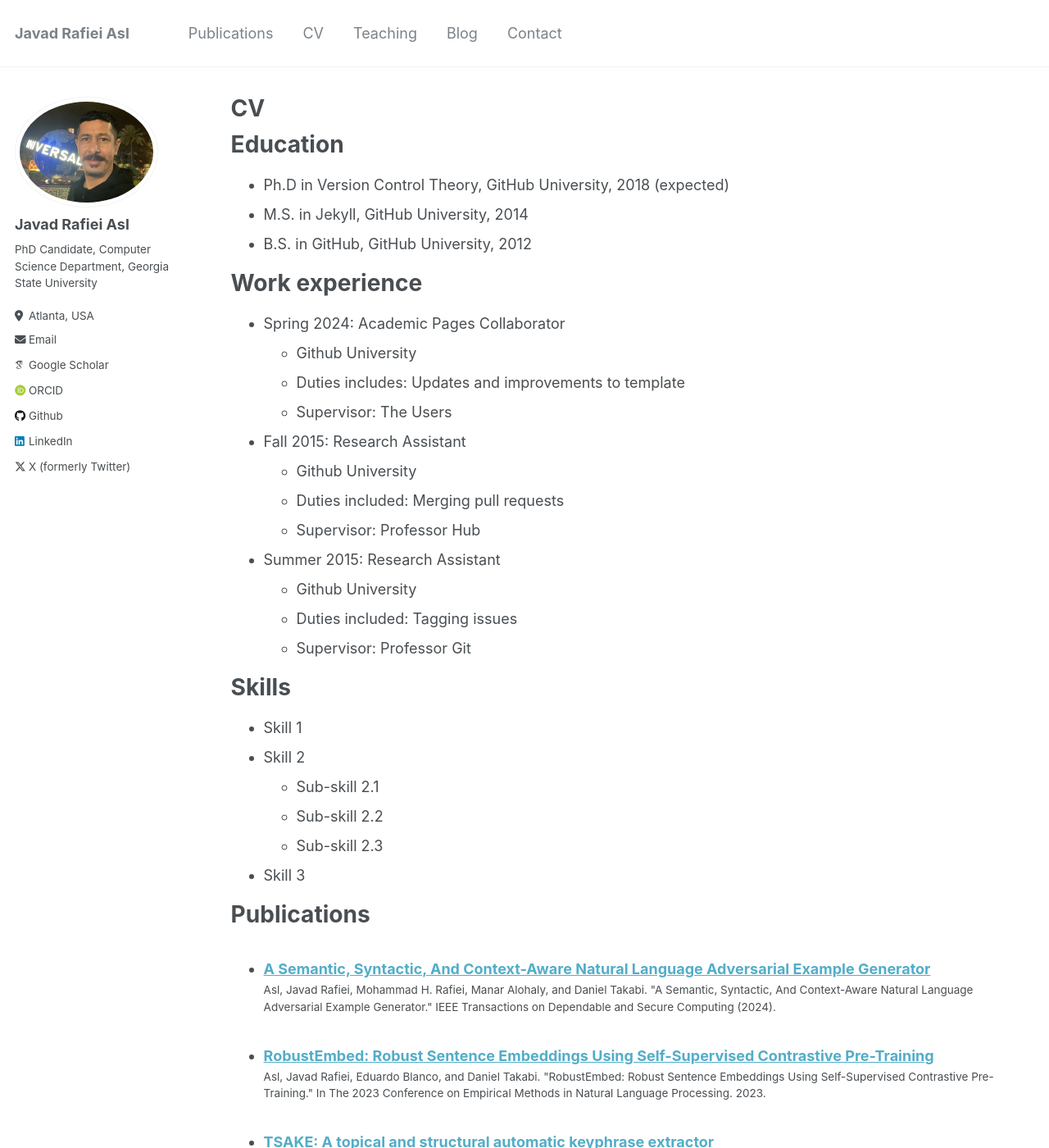
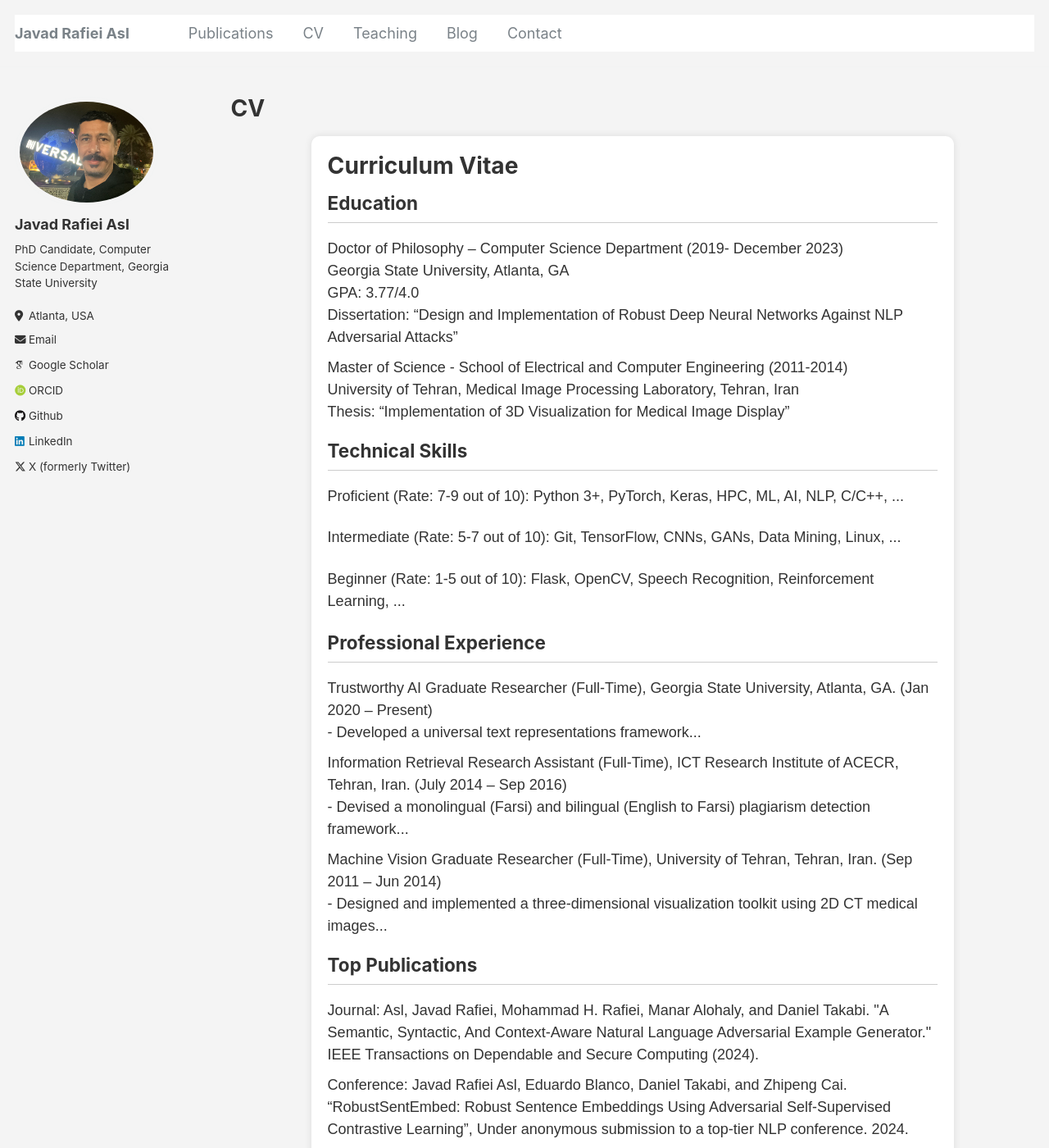
Before and after one commit to jasl1/jasl1.github.io, a Jekyll site: the page built from _pages/cv.md, in a window 1280 px wide and 1400 px high. Shown: the whole window at 82% size. Built offline with Jekyll 4.4.1, drawn with Linux system fonts in a browser that asks for light colours; some web fonts are replaced; some of the changed text lies outside the part shown.

Commit message:
Update cv.md

```diff
--- a/_pages/cv.md
+++ b/_pages/cv.md
@@ -9,56 +9,111 @@ redirect_from:
 
 {% include base_path %}
 
-Education
-======
-* Ph.D in Version Control Theory, GitHub University, 2018 (expected)
-* M.S. in Jekyll, GitHub University, 2014
-* B.S. in GitHub, GitHub University, 2012
+<head>
+    <meta charset="UTF-8">
+    <meta name="viewport" content="width=device-width, initial-scale=1.0">
+    <title>CV Menu</title>
+    <style>
+        body {
+            font-family: Arial, sans-serif;
+            margin: 0;
+            padding: 0;
+            background-color: #f4f4f4;
+            color: #333;
+        }
+        .container {
+            width: 80%;
+            margin: auto;
+            padding: 20px;
+            background-color: #fff;
+            border-radius: 10px;
+            box-shadow: 0 0 10px rgba(0, 0, 0, 0.1);
+            margin-top: 20px;
+        }
+        h1, h2, h3 {
+            margin-top: 0;
+        }
+        .section {
+            margin-bottom: 20px;
+        }
+        .section h2 {
+            border-bottom: 1px solid #ccc;
+            padding-bottom: 10px;
+        }
+        .section ul {
+            list-style: none;
+            padding: 0;
+        }
+        .section ul li {
+            margin-bottom: 10px;
+        }
+    </style>
+</head>
+<body>
+    <div class="container">
+        <h1>Curriculum Vitae</h1>
 
-Work experience
-======
-* Spring 2024: Academic Pages Collaborator
-  * Github University
-  * Duties includes: Updates and improvements to template
-  * Supervisor: The Users
+        <div class="section">
+            <h2>Education</h2>
+            <ul>
+                <li>Doctor of Philosophy – Computer Science Department (2019- December 2023)<br>
+                    Georgia State University, Atlanta, GA<br>
+                    GPA: 3.77/4.0<br>
+                    Dissertation: “Design and Implementation of Robust Deep Neural Networks Against NLP Adversarial Attacks”
+                </li>
+                <li>Master of Science - School of Electrical and Computer Engineering (2011-2014)<br>
+                    University of Tehran, Medical Image Processing Laboratory, Tehran, Iran<br>
+                    Thesis: “Implementation of 3D Visualization for Medical Image Display”
+                </li>
+            </ul>
+        </div>
 
-* Fall 2015: Research Assistant
-  * Github University
-  * Duties included: Merging pull requests
-  * Supervisor: Professor Hub
+        <div class="section">
+            <h2>Technical Skills</h2>
+            <p>Proficient (Rate: 7-9 out of 10): Python 3+, PyTorch, Keras, HPC, ML, AI, NLP, C/C++, ...</p>
+            <p>Intermediate (Rate: 5-7 out of 10): Git, TensorFlow, CNNs, GANs, Data Mining, Linux, ...</p>
+            <p>Beginner (Rate: 1-5 out of 10): Flask, OpenCV, Speech Recognition, Reinforcement Learning, ...</p>
+        </div>
 
-* Summer 2015: Research Assistant
-  * Github University
-  * Duties included: Tagging issues
-  * Supervisor: Professor Git
+        <div class="section">
+            <h2>Professional Experience</h2>
+            <ul>
+                <li>Trustworthy AI Graduate Researcher (Full-Time), Georgia State University, Atlanta, GA. (Jan 2020 – Present)<br>
+                    - Developed a universal text representations framework...<br>
+                </li>
+                <li>Information Retrieval Research Assistant (Full-Time), ICT Research Institute of ACECR, Tehran, Iran. (July 2014 – Sep 2016)<br>
+                    - Devised a monolingual (Farsi) and bilingual (English to Farsi) plagiarism detection framework...
+                </li>
+                <li>Machine Vision Graduate Researcher (Full-Time), University of Tehran, Tehran, Iran. (Sep 2011 – Jun 2014)<br>
+                    - Designed and implemented a three-dimensional visualization toolkit using 2D CT medical images...
+                </li>
+            </ul>
+        </div>
 
-Skills
-======
-* Skill 1
-* Skill 2
-  * Sub-skill 2.1
-  * Sub-skill 2.2
-  * Sub-skill 2.3
-* Skill 3
+        <div class="section">
+            <h2>Top Publications</h2>
+            <ul>
+                <li>Journal: Asl, Javad Rafiei, Mohammad H. Rafiei, Manar Alohaly, and Daniel Takabi. "A Semantic, Syntactic, And Context-Aware Natural Language Adversarial Example Generator." IEEE Transactions on Dependable and Secure Computing (2024).</li>
+                <li>Conference: Javad Rafiei Asl, Eduardo Blanco, Daniel Takabi, and Zhipeng Cai. “RobustSentEmbed: Robust Sentence Embeddings Using Adversarial Self-Supervised Contrastive Learning”, Under anonymous submission to a top-tier NLP conference. 2024.</li>
+            </ul>
+        </div>
 
-Publications
-======
-  <ul>{% for post in site.publications reversed %}
-    {% include archive-single-cv.html %}
-  {% endfor %}</ul>
-
-Talks
-======
-  <ul>{% for post in site.talks reversed %}
-    {% include archive-single-talk-cv.html  %}
-  {% endfor %}</ul>
-
-Teaching
-======
-  <ul>{% for post in site.teaching reversed %}
-    {% include archive-single-cv.html %}
-  {% endfor %}</ul>
-
-Service and leadership
-======
-* Currently signed in to 43 different slack teams
+        <div class="section">
+            <h2>Teaching Experience</h2>
+            <ul>
+                <li>Georgia State University:<br>
+                    - Lab Teacher Assistant for Data Structure Course, Fall 2019, Fall 2020, Fall 2021<br>
+                    - Lab Teacher Assistant for System-level programming Course, Spring 2020, Spring 2021<br>
+                    - Teacher Assistant for Web Programming Course, Summer 2019
+                </li>
+                <li>University of Applied Science and Technology, Tehran, Iran:<br>
+                    - Lecturer, Text Mining and Analytics, Fall 2016<br>
+                    - Lecturer, Client-Side Programming, Spring 2016
+                </li>
+                <li>University of Tabriz, Tabriz, Iran:<br>
+                    - Teacher Assistant, Introduction to Automata Theory, Languages & Computation, Spring 2009
+                </li>
+            </ul>
+        </div>
+    </div>
+</body>
```
